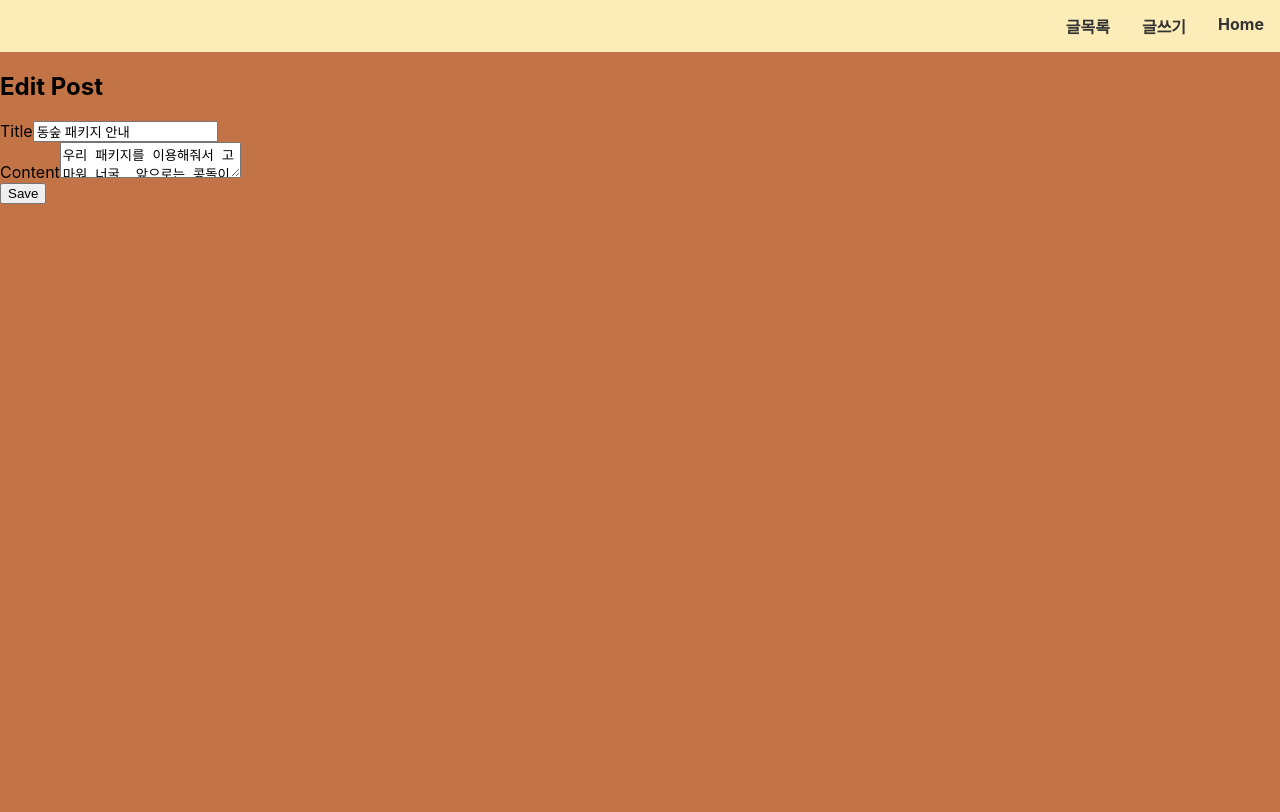
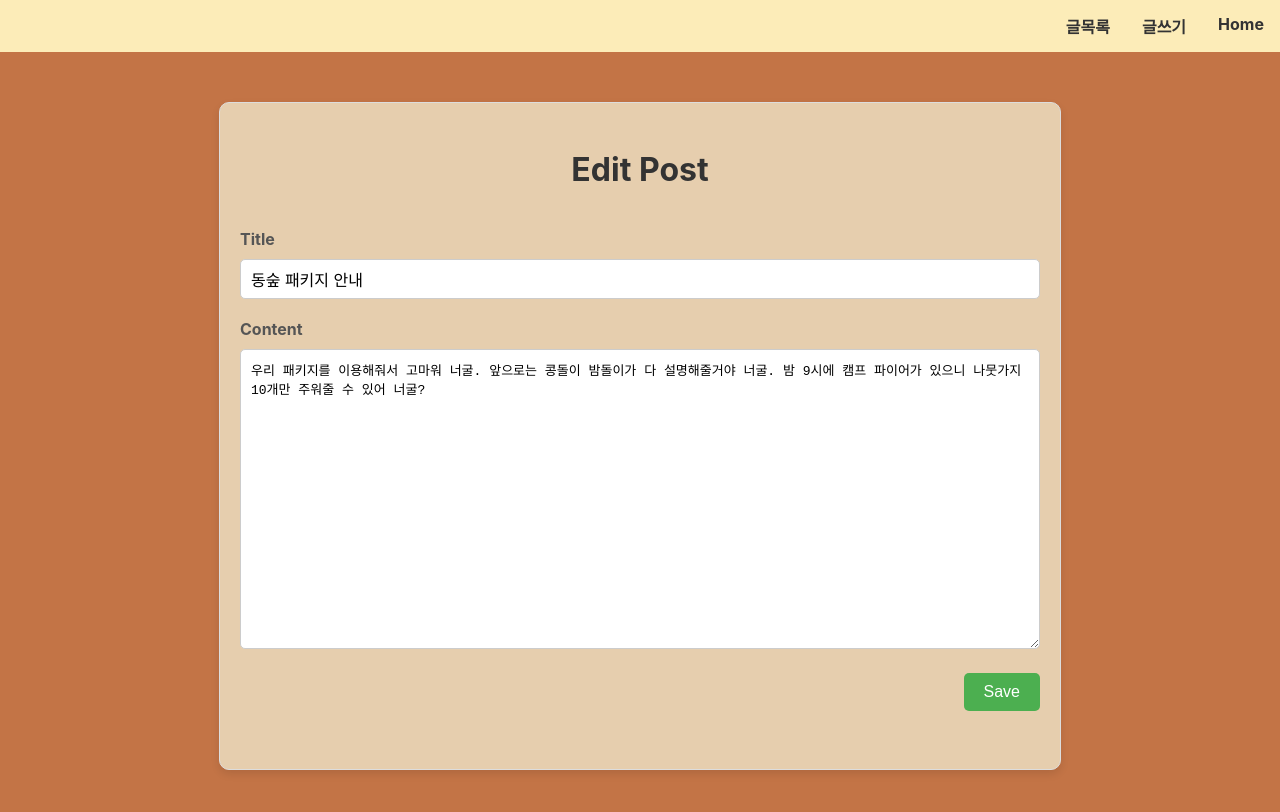
Before and after one commit to LYZAcell/Portfolio_5thweek_a, a React (Create React App) app: page /edit/1 in a window 1280 px wide. Shown: the top 812 px of the page. Built offline with nearby package versions, Linux system fonts and the light colour scheme; no server answers.

Commit message:
Post Detail complete and non-complete feedback

```diff
--- /dev/null
+++ b/src/EditPost.css
@@ -0,0 +1,82 @@
+/* EditPost 컨테이너 스타일 */
+.edit-post-container {
+    display: flex;
+    flex-direction: column;
+    align-items: center;
+    justify-content: center;
+    max-width: 800px;
+    margin: 50px auto;
+    padding: 20px;
+    border: 1px solid #ddd;
+    border-radius: 10px;
+    box-shadow: 0 4px 8px rgba(0, 0, 0, 0.1);
+    background-color: rgba(245, 245, 220, 0.699);
+  }
+
+  /* 제목 스타일 */
+  .edit-post-title {
+    font-size: 2em;
+    margin-bottom: 20px;
+    color: #333;
+    text-align: center;
+  }
+
+  /* 폼 스타일 */
+  .edit-post-form {
+    width: 100%;
+    height: 500px;
+    padding: 20px;
+  }
+
+  /* 라벨 스타일 */
+  .edit-post-form label {
+    display: block;
+    margin-bottom: 10px;
+    font-weight: bold;
+    color: #555;
+  }
+
+  /* 입력 필드 스타일 */
+  .edit-post-form input{
+    width: 100%;
+    padding: 10px;
+    margin-bottom: 20px;
+    border: 1px solid #ccc;
+    border-radius: 5px;
+    font-size: 1em;
+    box-sizing: border-box;
+  }
+
+
+
+  .edit-post-form textarea {
+    width: 100%;
+    height: 300px;
+    padding: 10px;
+    margin-bottom: 20px;
+    border: 1px solid #ccc;
+    border-radius: 5px;
+    font-size: 1em;
+    box-sizing: border-box;
+  }
+
+  /* 버튼 스타일 */
+  .edit-post-button {
+    display: flex;
+    justify-content: flex-end; /* 오른쪽 정렬 */
+  }
+
+  .edit-post-button button {
+    padding: 10px 20px;
+    font-size: 1em;
+    border: none;
+    border-radius: 5px;
+    cursor: pointer;
+    background-color: #4CAF50; /* Green */
+    color: white;
+    transition: background-color 0.3s ease;
+  }
+
+  .edit-post-button button:hover {
+    background-color: #45a049;
+  }
--- a/src/EditPost.js
+++ b/src/EditPost.js
@@ -1,6 +1,7 @@
 import React, { useState } from 'react';
 import { useParams, useNavigate } from 'react-router-dom';
 import { usePostContext } from './PostContext';
+import "./EditPost.css"
 
 const EditPost = () => {
   const { id } = useParams();
@@ -17,9 +18,9 @@ const EditPost = () => {
   };
 
   return (
-    <div>
-      <h2>Edit Post</h2>
-      <form onSubmit={handleSubmit}>
+    <div className="edit-post-container">
+      <h2 className="edit-post-title">Edit Post</h2>
+      <form className="edit-post-form" onSubmit={handleSubmit}>
         <div>
           <label>Title</label>
           <input
@@ -37,7 +38,9 @@ const EditPost = () => {
             required
           />
         </div>
+        <div className="edit-post-button">
         <button type="submit">Save</button>
+        </div>
       </form>
     </div>
   );
--- /dev/null
+++ b/src/PostDetail.css
@@ -0,0 +1,76 @@
+/* 중앙 정렬을 위한 컨테이너 스타일링 */
+.post-detail-container {
+    display: flex;
+    flex-direction: column;
+    align-items: center;
+    justify-content: center;
+    max-width: 800px;
+    max-height: 500px;
+    margin: 50px auto;
+    padding: 20px;
+    border: 1px solid #ddd;
+    border-radius: 10px;
+    box-shadow: 0 4px 8px rgba(0, 0, 0, 0.1);
+    background-color: #ffffff;
+  }
+
+  /* 게시글 제목 스타일링 */
+  .post-title {
+    font-size: 2em;
+    margin-bottom: 20px;
+    color: #333;
+    text-align: center;
+  }
+
+  /* 게시글 내용 스타일링 */
+  .post-content {
+    font-size: 1.2em;
+    margin-bottom: 30px;
+    color: #555;
+    text-align: left;
+  }
+
+  /* 버튼 컨테이너 스타일링 */
+  .post-buttons {
+    display: flex;
+    justify-content: flex-end; /* 오른쪽 정렬 */
+    width: 100%;
+    gap: 10px;
+  }
+
+  /* 버튼 스타일링 */
+  .edit-button, .delete-button {
+    padding: 8px 12px;
+    font-size: 1em;
+    border: none;
+    border-radius: 5px;
+    cursor: pointer;
+    transition: background-color 0.3s ease;
+
+  }
+
+  .edit-button {
+    background-color: #16ac1b; /* Green */
+    color: white;
+  }
+
+  .edit-button:hover {
+    background-color: #45a049;
+  }
+
+  .delete-button {
+    background-color: #c93429bb; /* Red */
+    color: white;
+  }
+
+  .delete-button:hover {
+    background-color: #d32f2f;
+  }
+
+  /* 게시글을 찾을 수 없는 경우 스타일링 */
+  .post-not-found {
+    text-align: center;
+    font-size: 1.5em;
+    color: #f44336;
+    margin-top: 50px;
+  }
--- a/src/PostDetail.js
+++ b/src/PostDetail.js
@@ -1,6 +1,7 @@
 import React from 'react';
 import { useParams, useNavigate } from 'react-router-dom';
 import { usePostContext } from './PostContext';
+import "./PostDetail.css";
 
 const PostDetail = () => {
   const { id } = useParams();
@@ -9,7 +10,7 @@ const PostDetail = () => {
   const navigate = useNavigate();
 
   if (!post) {
-    return <div>Post not found</div>;
+    return <div className = "Post-not-found">Sorry, We can't find your Post.</div>;
   }
 
   const handleDelete = () => {
@@ -18,11 +19,14 @@ const PostDetail = () => {
   };
 
   return (
-    <div>
-      <h2>{post.title}</h2>
-      <p>{post.content}</p>
-      <button onClick={() => navigate(`/edit/${post.id}`)}>Edit</button>
-      <button onClick={handleDelete}>Delete</button>
+    <div className="post-detail-container">
+      <h2 className="post-title">{post.title}</h2>
+      <div className="post-buttons">
+      <button className="edit-button" onClick={() => navigate(`/edit/${post.id}`)}>Edit</button>
+      <button className="delete-button"  onClick={handleDelete}>Delete</button>
+      </div>
+      <p className="post-content">{post.content}</p>
+
     </div>
   );
 };
--- a/src/PostListTable.js
+++ b/src/PostListTable.js
@@ -7,6 +7,10 @@ import { useNavigate } from 'react-router-dom';
 const PostListTable = () => {
   const { posts } = usePostContext();
   const navigate = useNavigate();
+
+  const truncateContent = (content, maxLength) => {
+    return content.length > maxLength ? content.slice(0, maxLength) + '...' : content;
+  };
 
   return (
     <div style={{ display: "flex", justifyContent: "center" }}>
@@ -23,7 +27,7 @@ const PostListTable = () => {
         {posts.map((post, index) => (
            <tr key={index} onClick={() => navigate(`/post/${post.id}`)}>
             <td>{post.title}</td>
-            <td>{post.content}</td>
+            <td>{truncateContent(post.content, 50)}</td>
             <td>{post.author}</td>
             <td>{post.date}</td>
           </tr>
--- a/src/Post_table.css
+++ b/src/Post_table.css
@@ -1,11 +1,13 @@
 table {
     width: 80%;
+    margin: 0 auto;
     border-collapse: collapse;
   }
 
 th, td {
-    padding: 10px;
+    padding: 10px 10px;
     border: 1px solid #ddd;
+    text-align: center;
   }
 
 thead {
@@ -22,11 +24,15 @@ th {
 /* 짝수 행 */
 tr:nth-child(even) {
     background-color: #e1e2a598;
+    color: rgb(0, 0, 0);
+    font-weight: 500;
+
   }
 
 /* 홀수 행 */
 tr:nth-child(odd) {
     background-color: #e6a10cb2;
+    font-weight: 500;
   }
 
 
```
Also changed, not shown: 1 other file (tests, documents, lock files or other folders).
